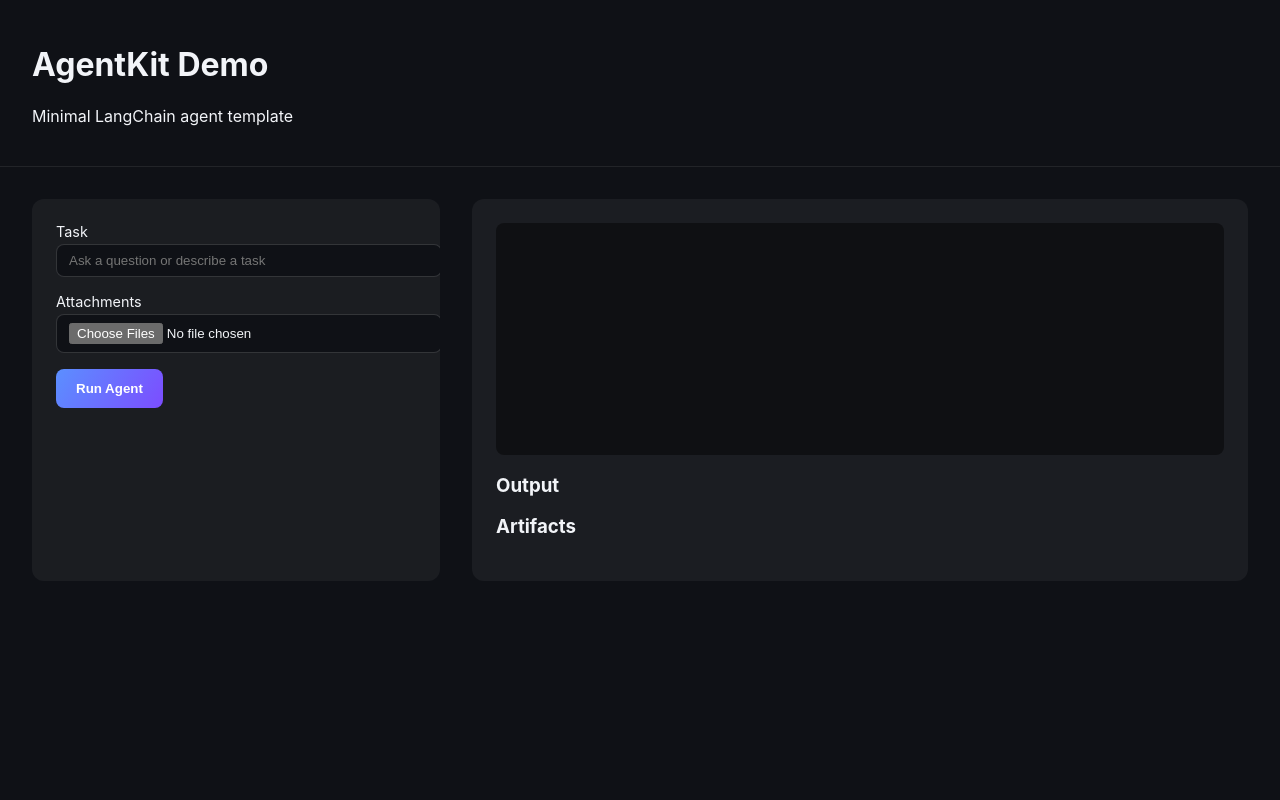
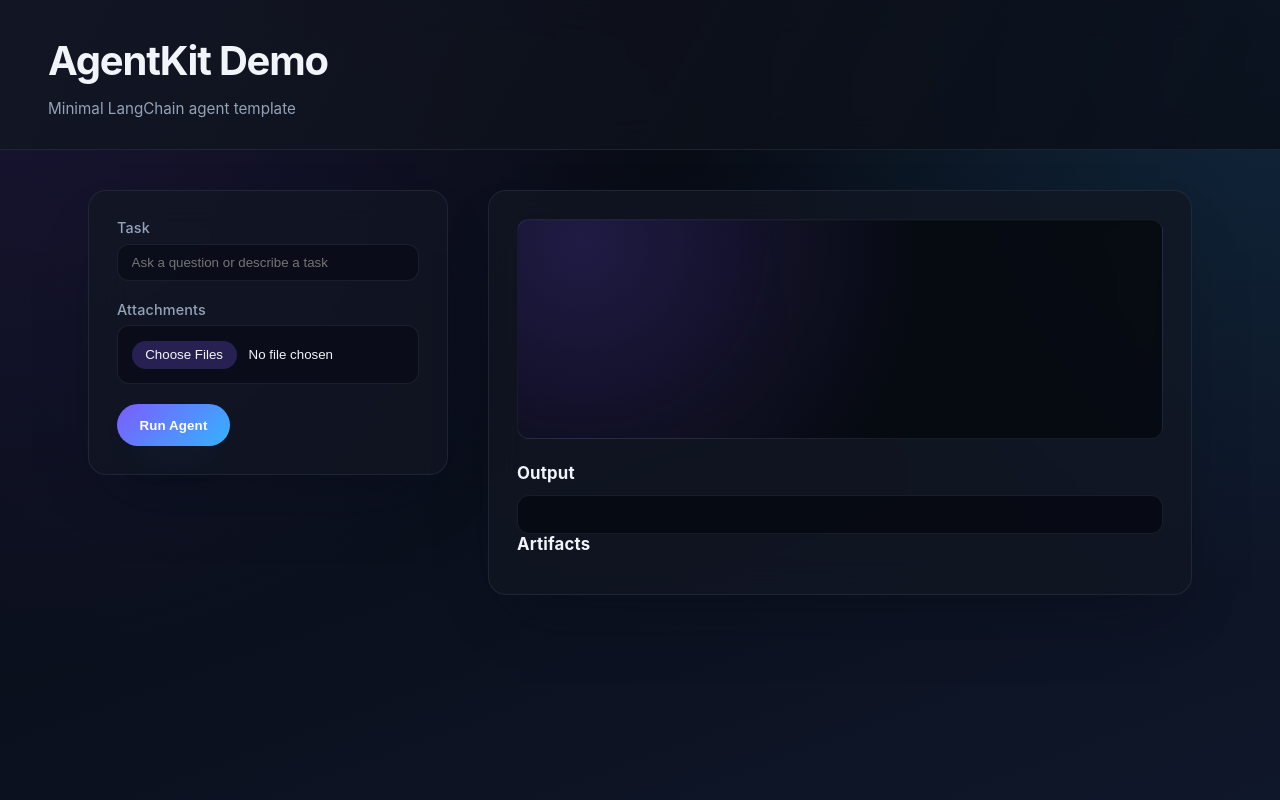
Before and after one commit to khangich/AgentKit, a FastAPI app: page / in a window 1280 px wide. Run offline with FastAPI, Linux system fonts and the light colour scheme; parts of the project's set-up code (start-up, migrations or seed data) failed here and were passed over.

Commit message:
another new script

```diff
--- a/agentkit/templates/base.html
+++ b/agentkit/templates/base.html
@@ -8,82 +8,279 @@
       :root {
         color-scheme: dark;
         font-family: "Inter", system-ui, -apple-system, BlinkMacSystemFont, "Segoe UI", sans-serif;
+        --bg-primary: #05070c;
+        --bg-secondary: #0f172a;
+        --surface: rgba(18, 23, 35, 0.72);
+        --surface-solid: #121929;
+        --border: rgba(148, 163, 184, 0.12);
+        --border-strong: rgba(148, 163, 184, 0.2);
+        --text-primary: #f1f5f9;
+        --text-muted: #94a3b8;
+        --accent: #7c5cff;
+        --accent-strong: #34b3ff;
+        --shadow: 0 30px 60px -32px rgba(8, 12, 24, 0.75);
+        --radius-lg: 18px;
+        --radius-md: 12px;
+        --transition: 160ms ease;
       }
+
+      * {
+        box-sizing: border-box;
+      }
+
       body {
         margin: 0;
-        background: #0f1116;
-        color: #f2f4f8;
+        min-height: 100vh;
+        background: radial-gradient(circle at top left, rgba(124, 92, 255, 0.16), transparent 45%),
+          radial-gradient(circle at top right, rgba(52, 179, 255, 0.16), transparent 40%),
+          linear-gradient(160deg, var(--bg-primary) 0%, var(--bg-secondary) 100%);
+        color: var(--text-primary);
+        display: flex;
+        flex-direction: column;
       }
+
       a {
-        color: #9ad0ff;
+        color: #8ccbff;
+        text-decoration: none;
+        transition: color var(--transition);
       }
+
+      a:hover {
+        color: var(--text-primary);
+      }
+
       header {
-        padding: 1.5rem 2rem;
-        border-bottom: 1px solid rgba(255, 255, 255, 0.08);
+        width: 100%;
+        padding: 2.25rem clamp(1.75rem, 4vw, 3rem) 1.75rem;
+        border-bottom: 1px solid var(--border);
+        background: linear-gradient(120deg, rgba(18, 22, 34, 0.9), rgba(9, 13, 22, 0.75));
+        backdrop-filter: blur(18px);
       }
+
+      header h1 {
+        margin: 0;
+        font-size: clamp(1.75rem, 4vw, 2.5rem);
+        letter-spacing: -0.03em;
+      }
+
+      header p {
+        margin: 0.75rem 0 0;
+        max-width: 640px;
+        color: var(--text-muted);
+        font-size: 0.95rem;
+        line-height: 1.6;
+      }
+
       main {
-        padding: 2rem;
+        width: 100%;
+        max-width: 1200px;
+        margin: 0 auto;
+        padding: 2.5rem clamp(1.5rem, 4vw, 3rem) 3rem;
+        display: grid;
+        gap: 2.5rem;
+        grid-template-columns: minmax(280px, 360px) minmax(0, 1fr);
+        align-items: flex-start;
+      }
+
+      .column {
+        background: var(--surface);
+        border-radius: var(--radius-lg);
+        padding: 1.75rem;
+        border: 1px solid var(--border);
+        box-shadow: var(--shadow);
+        backdrop-filter: blur(18px);
+      }
+
+      .inputs {
+        position: sticky;
+        top: 1.5rem;
+        align-self: start;
+      }
+
+      form {
         display: flex;
-        gap: 2rem;
+        flex-direction: column;
+        gap: 1.25rem;
       }
-      .column {
-        flex: 1;
-        background: rgba(255, 255, 255, 0.05);
-        border-radius: 12px;
-        padding: 1.5rem;
-        overflow: auto;
+
+      .form-field {
+        display: flex;
+        flex-direction: column;
+        gap: 0.45rem;
       }
-      .inputs {
-        max-width: 360px;
-        flex: 0 0 360px;
+
+      .form-actions {
+        display: flex;
+        gap: 0.75rem;
+        flex-wrap: wrap;
+        align-items: center;
       }
+
       label {
-        display: block;
         font-size: 0.9rem;
-        margin-bottom: 0.25rem;
+        font-weight: 500;
+        color: var(--text-muted);
+        letter-spacing: 0.01em;
       }
+
       input[type="text"],
       textarea,
       input[type="file"] {
         width: 100%;
-        padding: 0.5rem 0.75rem;
-        border-radius: 8px;
-        border: 1px solid rgba(255, 255, 255, 0.15);
-        background: rgba(15, 17, 22, 0.9);
+        padding: 0.65rem 0.85rem;
+        border-radius: var(--radius-md);
+        border: 1px solid var(--border);
+        background: rgba(9, 12, 22, 0.65);
         color: inherit;
-        margin-bottom: 1rem;
+        transition: border-color var(--transition), box-shadow var(--transition), background-color var(--transition);
       }
+
+      input[type="text"]:focus,
+      textarea:focus,
+      input[type="file"]:focus {
+        outline: none;
+        border-color: rgba(124, 92, 255, 0.65);
+        box-shadow: 0 0 0 3px rgba(124, 92, 255, 0.22);
+        background: rgba(18, 23, 35, 0.9);
+      }
+
+      input[type="file"] {
+        padding: 0.9rem 0.85rem;
+      }
+
+      input[type="file"]::file-selector-button {
+        margin-right: 0.75rem;
+        border: none;
+        border-radius: 999px;
+        padding: 0.4rem 0.85rem;
+        background: rgba(124, 92, 255, 0.25);
+        color: var(--text-primary);
+        font-weight: 500;
+        cursor: pointer;
+        transition: background-color var(--transition);
+      }
+
+      input[type="file"]::file-selector-button:hover {
+        background: rgba(124, 92, 255, 0.35);
+      }
+
       button {
-        background: linear-gradient(120deg, #5b8fff, #7c4dff);
         border: none;
         color: white;
-        padding: 0.75rem 1.25rem;
-        border-radius: 8px;
+        padding: 0.85rem 1.4rem;
+        border-radius: 999px;
         font-weight: 600;
+        letter-spacing: 0.01em;
         cursor: pointer;
-        transition: transform 0.1s ease;
+        background: linear-gradient(135deg, var(--accent), var(--accent-strong));
+        box-shadow: 0 18px 36px -20px rgba(52, 179, 255, 0.65);
+        transition: transform var(--transition), box-shadow var(--transition), filter var(--transition);
+        display: inline-flex;
+        align-items: center;
+        gap: 0.5rem;
       }
+
       button:hover {
-        transform: translateY(-1px);
+        transform: translateY(-2px);
+        box-shadow: 0 20px 40px -18px rgba(53, 175, 255, 0.7);
+        filter: brightness(1.02);
       }
+
+      button:active {
+        transform: translateY(0);
+        box-shadow: 0 10px 24px -16px rgba(53, 175, 255, 0.6);
+      }
+
+      .console {
+        min-height: 220px;
+        background: radial-gradient(circle at 10% 10%, rgba(124, 92, 255, 0.22), transparent 55%), rgba(4, 7, 13, 0.75);
+        padding: 1.25rem;
+        border-radius: var(--radius-md);
+        border: 1px solid var(--border);
+        box-shadow: inset 0 1px 0 rgba(255, 255, 255, 0.02);
+        font-family: "JetBrains Mono", monospace;
+        font-size: 0.85rem;
+        line-height: 1.6;
+        color: #cbd5f5;
+        margin-bottom: 1.5rem;
+      }
+
+      .output,
+      .artifacts {
+        display: flex;
+        flex-direction: column;
+        gap: 0.75rem;
+      }
+
+      h3 {
+        margin: 0;
+        font-size: 1.05rem;
+        letter-spacing: 0.01em;
+      }
+
       pre {
+        margin: 0;
+        padding: 1.15rem;
+        background: rgba(5, 8, 15, 0.7);
+        border-radius: var(--radius-md);
+        border: 1px solid var(--border);
         white-space: pre-wrap;
         word-wrap: break-word;
         font-family: "JetBrains Mono", monospace;
+        font-size: 0.9rem;
+        line-height: 1.6;
       }
-      .console {
-        min-height: 200px;
-        background: rgba(0, 0, 0, 0.45);
-        padding: 1rem;
-        border-radius: 8px;
-        margin-bottom: 1rem;
-      }
+
       .artifacts ul {
         list-style: none;
         padding-left: 0;
+        margin: 0;
+        display: flex;
+        flex-direction: column;
+        gap: 0.65rem;
       }
-      .artifacts li {
-        margin-bottom: 0.5rem;
+
+      .artifacts li a {
+        display: inline-flex;
+        align-items: center;
+        gap: 0.35rem;
+        padding: 0.45rem 0.75rem;
+        border-radius: var(--radius-md);
+        background: rgba(124, 92, 255, 0.12);
+        border: 1px solid rgba(124, 92, 255, 0.2);
+        color: inherit;
+        transition: transform var(--transition), border-color var(--transition);
+      }
+
+      .artifacts li a:hover {
+        transform: translateX(3px);
+        border-color: rgba(124, 92, 255, 0.4);
+      }
+
+      @media (max-width: 1024px) {
+        main {
+          grid-template-columns: 1fr;
+        }
+
+        .inputs {
+          position: static;
+        }
+      }
+
+      @media (max-width: 640px) {
+        header {
+          padding: 1.75rem 1.5rem 1.5rem;
+        }
+
+        main {
+          padding: 2rem 1.5rem 2.5rem;
+          gap: 2rem;
+        }
+
+        button {
+          width: 100%;
+          justify-content: center;
+        }
       }
     </style>
   </head>
--- a/agentkit/templates/index.html
+++ b/agentkit/templates/index.html
@@ -6,13 +6,19 @@
     <form id="agent-form">
       {% for component in page.components %}
         {% if component.type == 'text' %}
-          <label for="{{ component.id }}">{{ component.props.label }}</label>
-          <input type="text" id="{{ component.id }}" name="{{ component.id }}" placeholder="{{ component.props.placeholder }}" />
+          <div class="form-field">
+            <label for="{{ component.id }}">{{ component.props.label }}</label>
+            <input type="text" id="{{ component.id }}" name="{{ component.id }}" placeholder="{{ component.props.placeholder }}" />
+          </div>
         {% elif component.type == 'file' %}
-          <label for="{{ component.id }}">{{ component.props.label }}</label>
-          <input type="file" id="{{ component.id }}" name="{{ component.id }}" {% if component.props.multiple %}multiple{% endif %} {% if component.props.accept %}accept="{{ component.props.accept | join(',') }}"{% endif %} />
+          <div class="form-field">
+            <label for="{{ component.id }}">{{ component.props.label }}</label>
+            <input type="file" id="{{ component.id }}" name="{{ component.id }}" {% if component.props.multiple %}multiple{% endif %} {% if component.props.accept %}accept="{{ component.props.accept | join(',') }}"{% endif %} />
+          </div>
         {% elif component.type == 'button' %}
-          <button type="submit" data-trigger="{{ component.id }}">{{ component.props.label }}</button>
+          <div class="form-actions">
+            <button type="submit" data-trigger="{{ component.id }}">{{ component.props.label }}</button>
+          </div>
         {% endif %}
       {% endfor %}
       <input type="hidden" name="_trigger" id="trigger-field" />
```
Also changed, not shown: samples/startup_research_app.py (added, +171 -0 lines).
